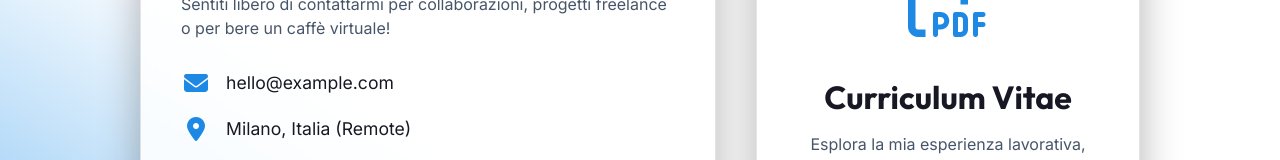
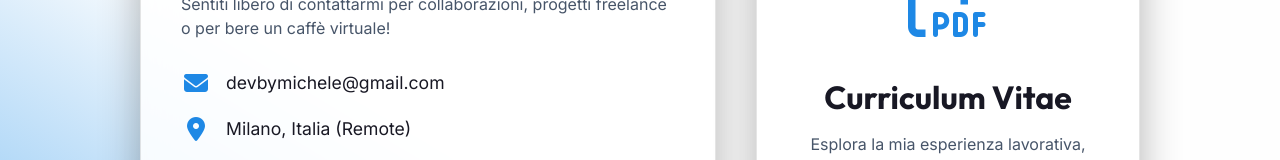
Before and after one commit to micheledimassimo/portfolio-test, a Vue app: page /contact in a window 1280 px wide. Shown: the part 412-572 px from the top of the page. Built offline with nearby package versions, Linux system fonts and the light colour scheme.

Commit message:
chore: update contact email, social links, and background gradient color variable

```diff
--- a/src/assets/scss/partials/variables.scss
+++ b/src/assets/scss/partials/variables.scss
@@ -1,6 +1,6 @@
 :root {
   // Light Theme
-  --bg-dark: linear-gradient(31deg, rgba(35, 146, 235, 1) 0%, rgba(255, 255, 255, 1) 45%);
+  --bg-dark: linear-gradient(31deg,rgba(35, 146, 235, 1) 0%, rgba(254, 254, 254, 1) 45%);
   --bg-card: #f4f5f7;
   --bg-card-hover: #e2e8f0;
   --text-light: #181824;
--- a/src/pages/ContactPage.vue
+++ b/src/pages/ContactPage.vue
@@ -21,8 +21,9 @@ export default {
           <ul class="contact-list">
             <li>
               <i class="fa-solid fa-envelope"></i>
-              <a href="mailto:hello@example.com">hello@example.com</a>
+              <a href="mailto:devbymichele@gmail.com">devbymichele@gmail.com</a>
             </li>
+
             <li>
               <i class="fa-solid fa-location-dot"></i>
               <span>Milano, Italia (Remote)</span>
@@ -30,9 +31,9 @@ export default {
           </ul>
 
           <div class="social-links-contact">
-            <a href="#" class="social-badge" title="GitHub"><i class="fa-brands fa-github"></i> GitHub</a>
-            <a href="#" class="social-badge" title="LinkedIn"><i class="fa-brands fa-linkedin"></i> LinkedIn</a>
-            <a href="#" class="social-badge" title="Instagram"><i class="fa-brands fa-instagram"></i> Instagram</a>
+            <a href="https://github.com/micheledimassimo" class="social-badge" title="GitHub"><i class="fa-brands fa-github"></i> GitHub</a>
+            <a href="https://www.linkedin.com/in/micheledimassimo" class="social-badge" title="LinkedIn"><i class="fa-brands fa-linkedin"></i> LinkedIn</a>
+            <a href="https://www.instagram.com/devbymichele" class="social-badge" title="Instagram"><i class="fa-brands fa-instagram"></i> Instagram</a>
           </div>
         </div>
 
```
